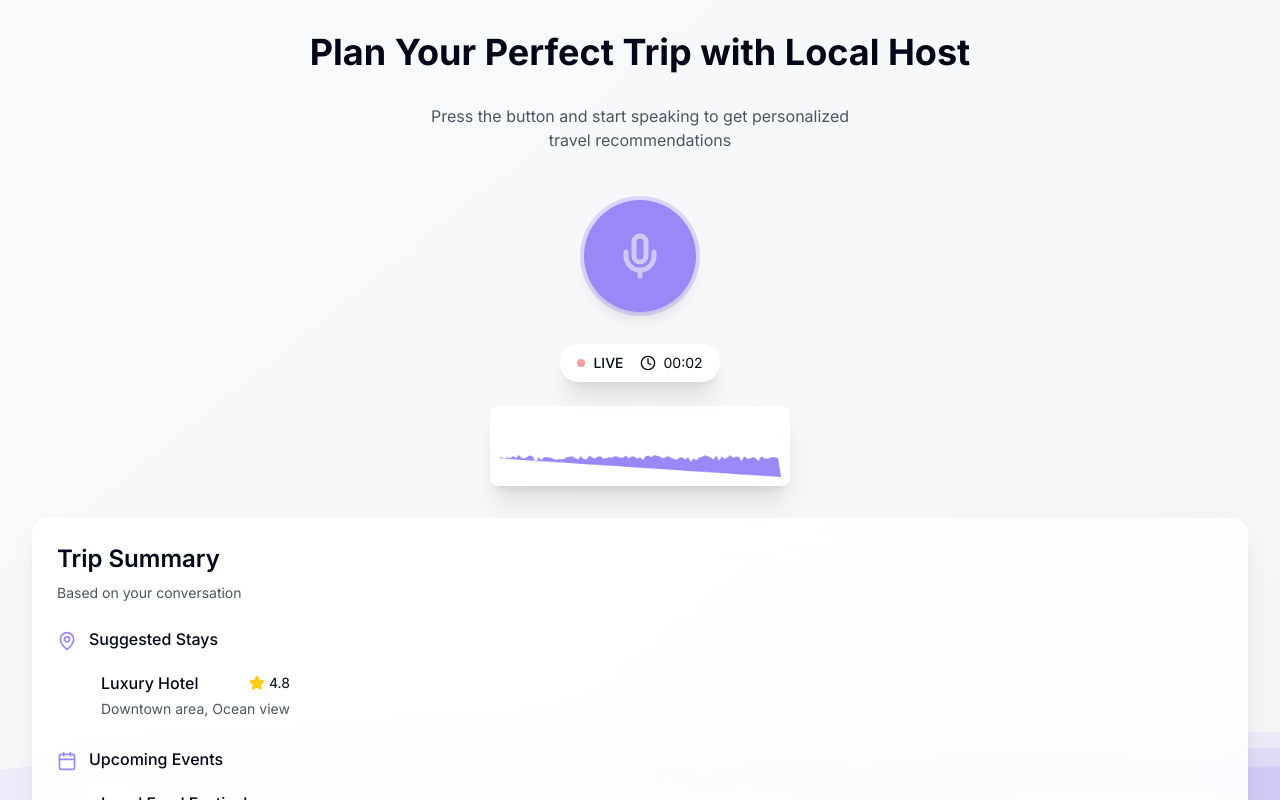
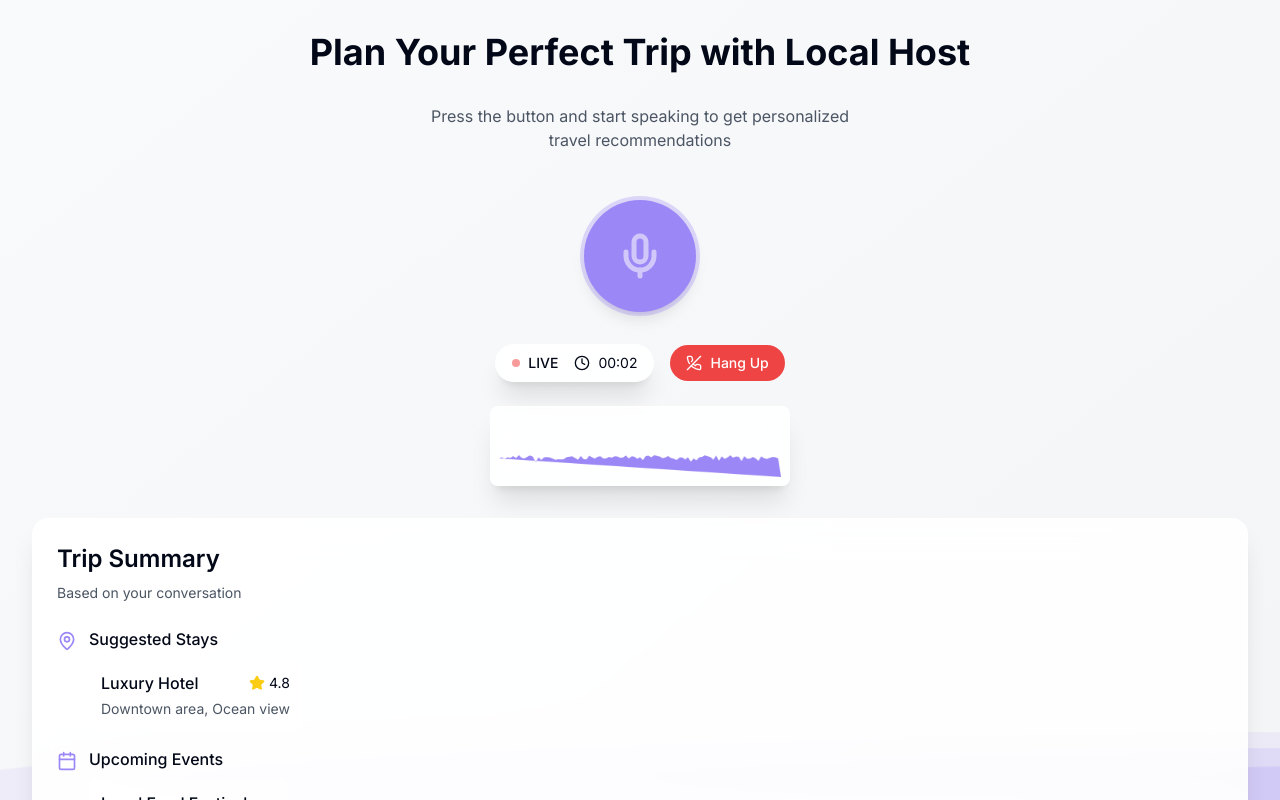
Before and after one commit to scafati98/LocalHost-UI, a React (Vite) app: page / in a window 1280 px wide. Both pictures are taken after a click on the button 640 px from the left and 316 px from the top of the page. Shown: the top 800 px of the page. Built offline with nearby package versions, Linux system fonts and the light colour scheme.

Commit message:
Add hang up button
Adds a "hang up" button to the UI, positioned next to the existing "Live" button.  No specific implementation details are included in this commit.

```diff
--- a/src/components/LiveIndicator.tsx
+++ b/src/components/LiveIndicator.tsx
@@ -1,8 +1,12 @@
 
-import { Clock } from 'lucide-react';
+import { Clock, PhoneOff } from 'lucide-react';
 import { useState, useEffect } from 'react';
 
-const LiveIndicator = () => {
+interface LiveIndicatorProps {
+  onHangUp: () => void;
+}
+
+const LiveIndicator = ({ onHangUp }: LiveIndicatorProps) => {
   const [seconds, setSeconds] = useState(0);
 
   useEffect(() => {
@@ -20,6 +24,7 @@ const LiveIndicator = () => {
   };
 
   return (
+    <div className="flex items-center gap-4">
       <div className="flex items-center gap-4 glass-card px-4 py-2 rounded-full animate-fade-in">
         <div className="flex items-center gap-2">
           <div className="w-2 h-2 rounded-full bg-red-500 animate-pulse"></div>
@@ -30,6 +35,14 @@ const LiveIndicator = () => {
           <span>{formatTime(seconds)}</span>
         </div>
       </div>
+      <button
+        onClick={onHangUp}
+        className="flex items-center gap-2 bg-red-500 hover:bg-red-600 text-white px-4 py-2 rounded-full transition-colors animate-fade-in"
+      >
+        <PhoneOff className="w-4 h-4" />
+        <span className="text-sm font-medium">Hang Up</span>
+      </button>
+    </div>
   );
 };
 
--- a/src/pages/Index.tsx
+++ b/src/pages/Index.tsx
@@ -10,6 +10,10 @@ const Index = () => {
 
   const handleVoiceToggle = (isActive: boolean) => {
     setIsConversationStarted(isActive);
+  };
+
+  const handleHangUp = () => {
+    setIsConversationStarted(false);
   };
 
   return (
@@ -27,7 +31,7 @@ const Index = () => {
           {isConversationStarted && (
             <div className="mt-8 space-y-6 w-full max-w-md">
               <div className="flex justify-center">
-                <LiveIndicator />
+                <LiveIndicator onHangUp={handleHangUp} />
               </div>
               <div className="flex justify-center">
                 <VoiceWaveform />
```
Lines whose indentation alone changed are shown as unchanged.
